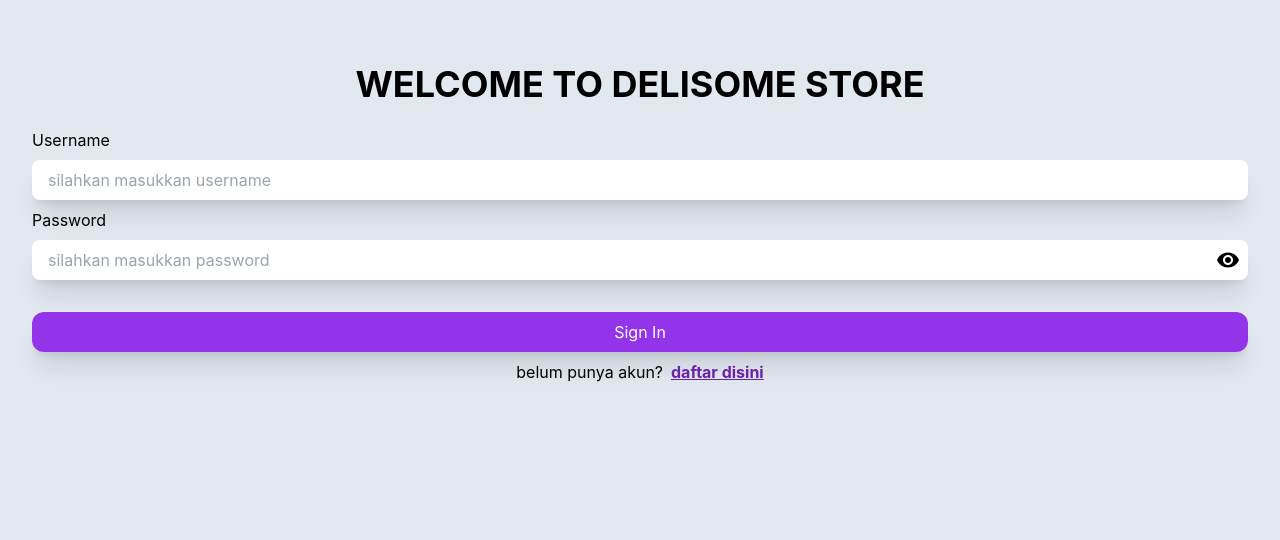
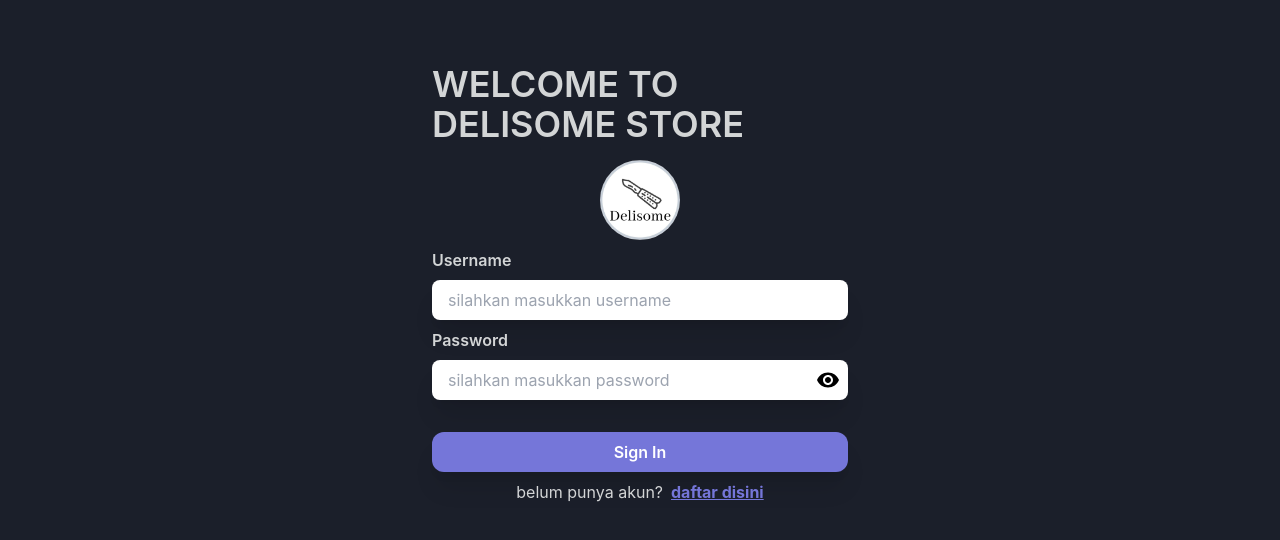
Before and after one commit to johnsungjs/delisome.github.io, a React (Create React App) app: page /login in a window 1280 px wide. Shown: the top 540 px of the page. Built offline with nearby package versions, Linux system fonts and the light colour scheme.

Commit message:
adjust login page to devi's pallete

```diff
--- a/src/components/InputPassword.jsx
+++ b/src/components/InputPassword.jsx
@@ -9,7 +9,7 @@
       <label className="block" htmlFor="password">
         <div className="relative">
           <i
-            className="absolute top-[6px] right-2"
+            className="absolute top-[6px] right-2 text-black"
             onClick={() => setShowPassword(!showPassword)}
           >
             <RemoveRedEye />
@@ -18,7 +18,7 @@
       </label>
       <input
         type={showPassword ? "text" : "password"}
-        className="block w-full px-4 py-2 rounded-lg shadow-xl outline-none"
+        className="block w-full px-4 py-2 rounded-lg shadow-xl outline-none text-black"
         id="password"
         autoComplete="on"
         placeholder="silahkan masukkan password"
--- a/src/components/SideNavbar.jsx
+++ b/src/components/SideNavbar.jsx
@@ -23,7 +23,7 @@
         }`}
       >
         <div className="flex h-screen">
-          <div className="w-[80%] bg-gray-300">
+          <div className="w-[80%] bg-primary">
             <button
               className="block w-full text-right pt-2 pr-2"
               onClick={() => setShowSideNavbar(!showSideNavbar)}
--- a/src/components/TopNavbar.jsx
+++ b/src/components/TopNavbar.jsx
@@ -1,6 +1,5 @@
 import { useRef, useState } from "react";
-import burung from "../services/dummy/assets-dummy/burung.png";
-import { Search, Menu } from "@mui/icons-material";
+import { Menu } from "@mui/icons-material";
 import SideNavbar from "./SideNavbar";
 import SearchInput from "./SearchInput";
 
@@ -13,21 +12,16 @@
   return (
     <>
       {/* SECTION TOP NAVBAR START*/}
-      <div className="w-full max-w-4xl h-12 fixed top-0 z-0 px-4 py-2 bg-gray-300">
+      <div className="w-full max-w-4xl h-12 fixed top-0 z-0 px-4 py-2 ">
         <div className="flex items-center">
           <button
-            className="self-start text-center"
             onClick={() => setShowSideNavbar(!showSideNavbar)}
           >
             <Menu fontSize="large" />
           </button>
-          <div className="flex-grow text-center">
-            <div className="flex items-center justify-center gap-2">
-              <img alt="delisome" src={burung} width="40" />
-              <p className="text-xl">Delisome</p>
-            </div>
-          </div>
-          <button
+          <p className="pl-2 text-xl">Delisome</p>
+
+          {/* <button
             className="self-end text-center"
             onClick={() => {
               setShowInput(!showInput);
@@ -37,7 +31,7 @@
             }}
           >
             <Search fontSize="large" />
-          </button>
+          </button> */}
         </div>
       </div>
       {/* SECTION TOP NAVBAR ENDS*/}
--- a/src/index.css
+++ b/src/index.css
@@ -9,6 +9,7 @@
     sans-serif;
   -webkit-font-smoothing: antialiased;
   -moz-osx-font-smoothing: grayscale;
+  @apply text-secondary bg-primary
 }
 
 code {
--- a/src/pages/LoginPage.jsx
+++ b/src/pages/LoginPage.jsx
@@ -1,5 +1,6 @@
 import { useNavigate } from "react-router-dom";
 import InputPassword from "../components/InputPassword";
+import logo from "../assets/delisome-logo.jpeg"
 
 export default function LoginPage() {
   const navigate = useNavigate();
@@ -12,33 +13,34 @@
 
   return (
     <>
-      <div className="w-screen h-screen bg-slate-200">
-        <div className="pt-16 pb-4 px-2 text-center text-4xl font-bold">
+      <div className="w-full h-full min-h-screen bg-primary">
+        <div className="pt-16 pb-4 px-8 sm:px-32 max-w-2xl mx-auto text-left text-2xl sm:text-4xl font-semibold">
           WELCOME TO DELISOME STORE
         </div>
+        <img className="mx-auto rounded-full" alt="delisome-logo" src={logo} width={"80px"}/>
         <form onSubmit={handleSubmit}>
-          <div className="px-8">
-            <label className="block py-2" htmlFor="username">
+          <div className="px-8 sm:px-32 max-w-2xl mx-auto">
+            <label className="block py-2 font-semibold" htmlFor="username">
               Username
             </label>
             <input
               type="text"
-              className="block w-full px-4 py-2 rounded-lg shadow-xl outline-none"
+              className="block w-full px-4 py-2 rounded-lg shadow-xl outline-none text-black"
               id="username"
               autoComplete="on"
               placeholder="silahkan masukkan username"
             />
-            <label className="block py-2" htmlFor="password">
+            <label className="block py-2 font-semibold" htmlFor="password">
               <p>Password</p>
             </label>
             <InputPassword />
-            <button className="w-full mt-8 px-4 py-2 rounded-xl bg-purple-600 shadow-xl hover:opacity-80 text-white">
+            <button className="w-full mt-8 px-4 py-2 rounded-xl bg-tertiary shadow-xl hover:opacity-80 text-white font-semibold">
               Sign In
             </button>
             <div className="py-2 flex justify-center">
               <p className="pr-2">belum punya akun?</p>
               <p
-                className="underline cursor-pointer text-purple-800 font-bold"
+                className="underline cursor-pointer text-tertiary font-bold"
                 onClick={() => navigate("/register")}
               >
                 daftar disini
--- a/tailwind.config.js
+++ b/tailwind.config.js
@@ -10,9 +10,9 @@
     },
     extend: {
       colors: {
-        primary: '#14b8a5',
-        secondary: '#64748b',
-        dark: '#0f172a'
+        primary: '#1b1f2a',
+        secondary: '#d3d5d6',
+        tertiary: '#7576d9',
       },
       screens: {
         '2xl': '1320px',
```
Also changed, not shown: src/assets/delisome-logo.jpeg (added), 1 other file (tests, documents, lock files or other folders).
